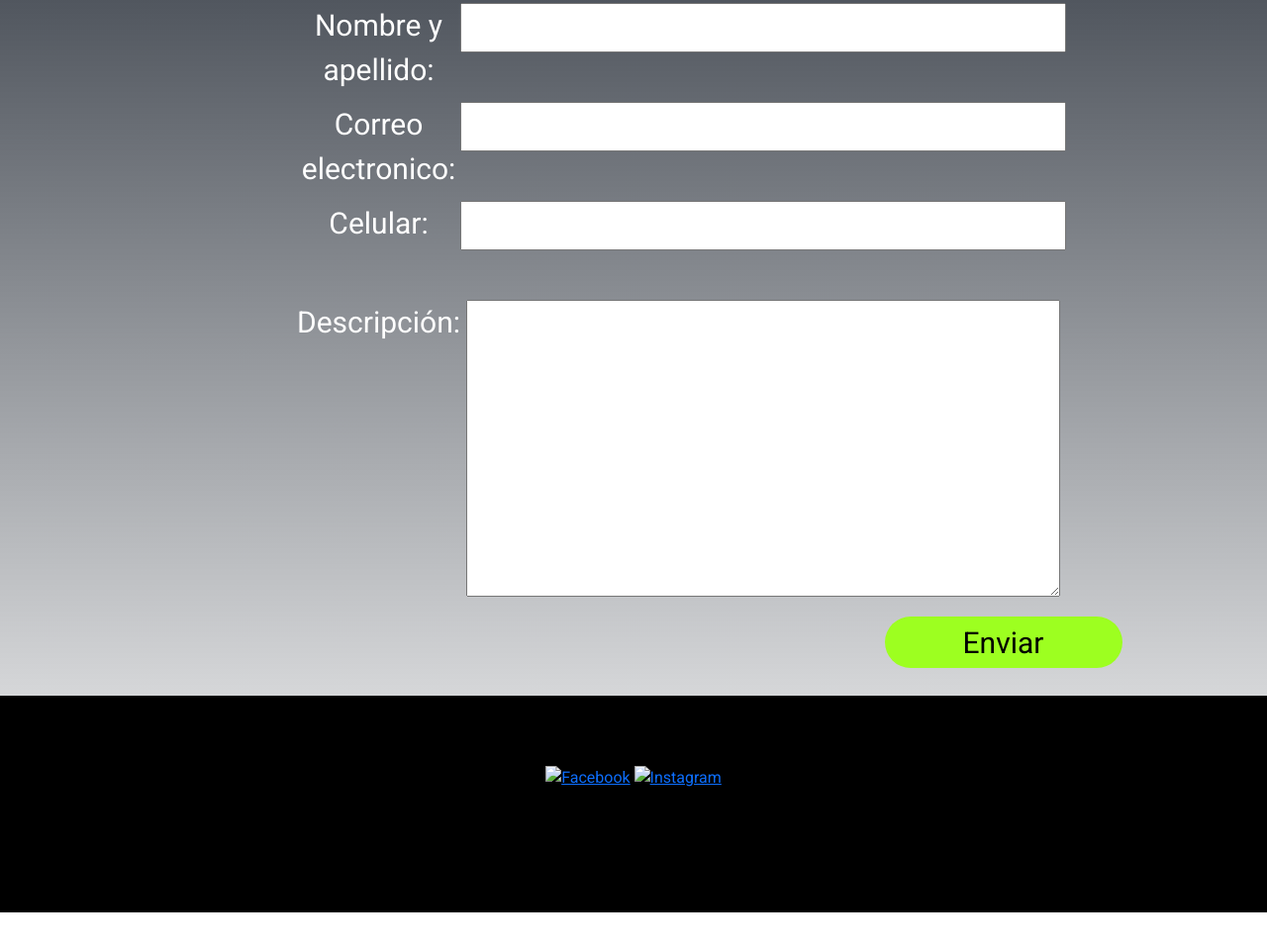
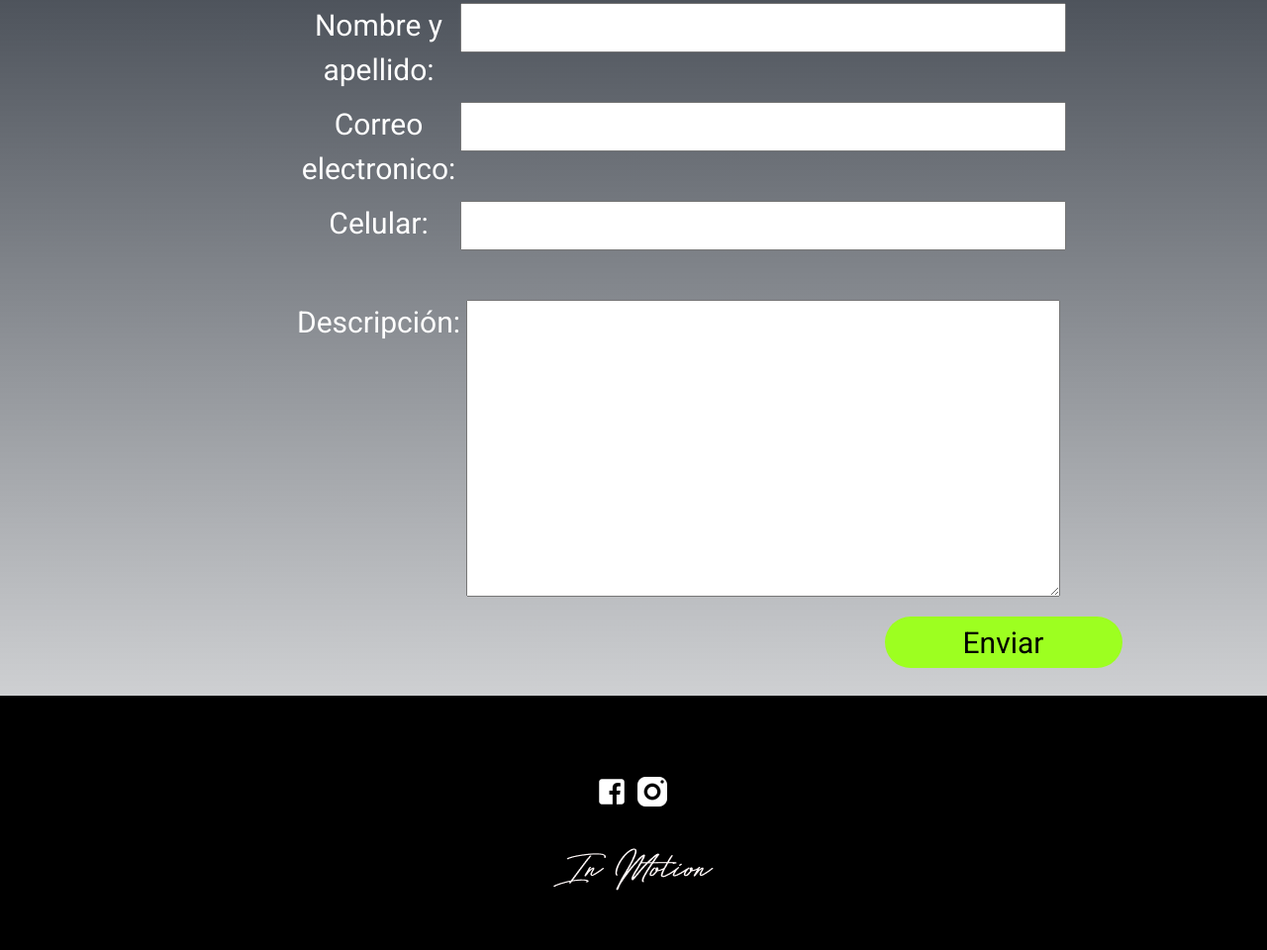
Before and after one commit to Estebanbozon/INMOTION-Bonzon, a website: page paginas/contactos.html in a window 1280 px wide. Shown: the part 428-1388 px from the top of the page at 99% size. Before the commit the page ends 1350 px from the top, so only its background shows below. Drawn offline with nearby package versions, Linux system fonts and the light colour scheme; the site is published under a folder, as on GitHub Pages, so addresses that start at the root find nothing; files whose address does not match are found by name; a web font is replaced by a local one.

Commit message:
prueba 7

```diff
--- a/paginas/contactos.html
+++ b/paginas/contactos.html
@@ -18,7 +18,7 @@
 <body>
 <header class="header">
     <div class="header__logo">
-    <a href="/index.html"><img src="../multimedia/logo.png" alt="Logo" ></a>
+    <a href="../index.html"><img src="../multimedia/logo.png" alt="Logo" ></a>
     </div>
     <!-- <div class="header__menu">
     <ul class="menuPrincipal">
@@ -96,14 +96,14 @@
         <div class="redes">
 
        <div class="iconos__footer">
-        <a href=""><img src="/multimedia/footer/footerFacebook.png" alt="Facebook"></a>
-        <a href=""><img src="/multimedia/footer/footerIntagram.png" alt="Instagram"></a>
+        <a href=""><img src="../multimedia/footer/footerFacebook.png" alt="Facebook"></a>
+        <a href=""><img src="../multimedia/footer/footerIntagram.png" alt="Instagram"></a>
 
 
        </div>
 
        <div class="logo__footer">
-        <img src="/multimedia/footer/footerLogo.png" alt="">
+        <img src="../multimedia/footer/footerLogo.png" alt="">
         </div>
 
        </div>
```
Also changed, not shown: paginas/nuestrosCines.html (+8 -8 lines).
